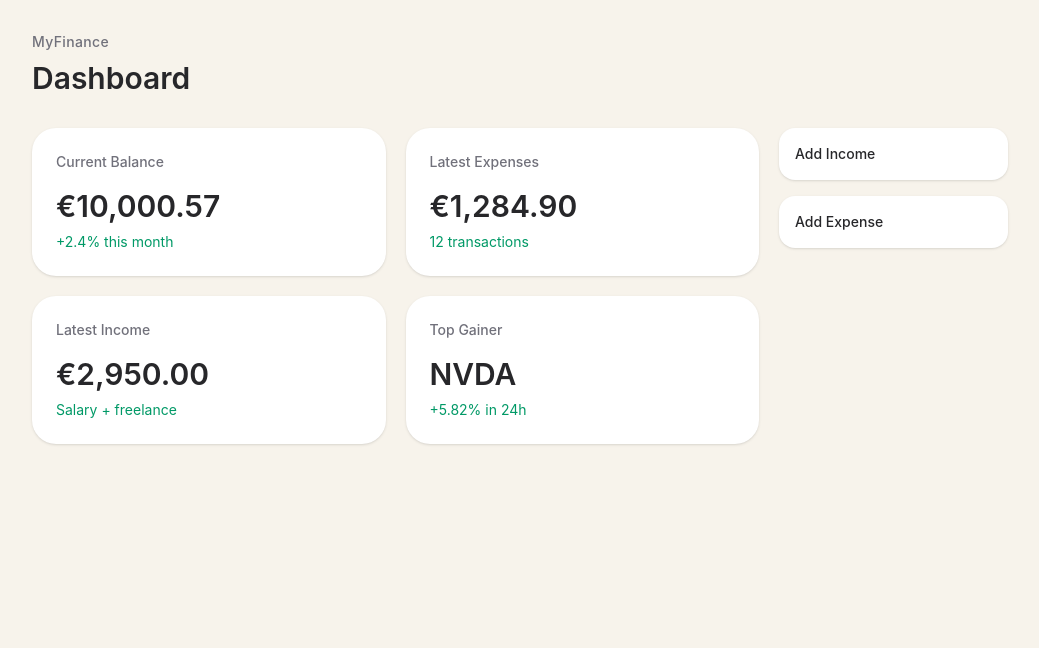
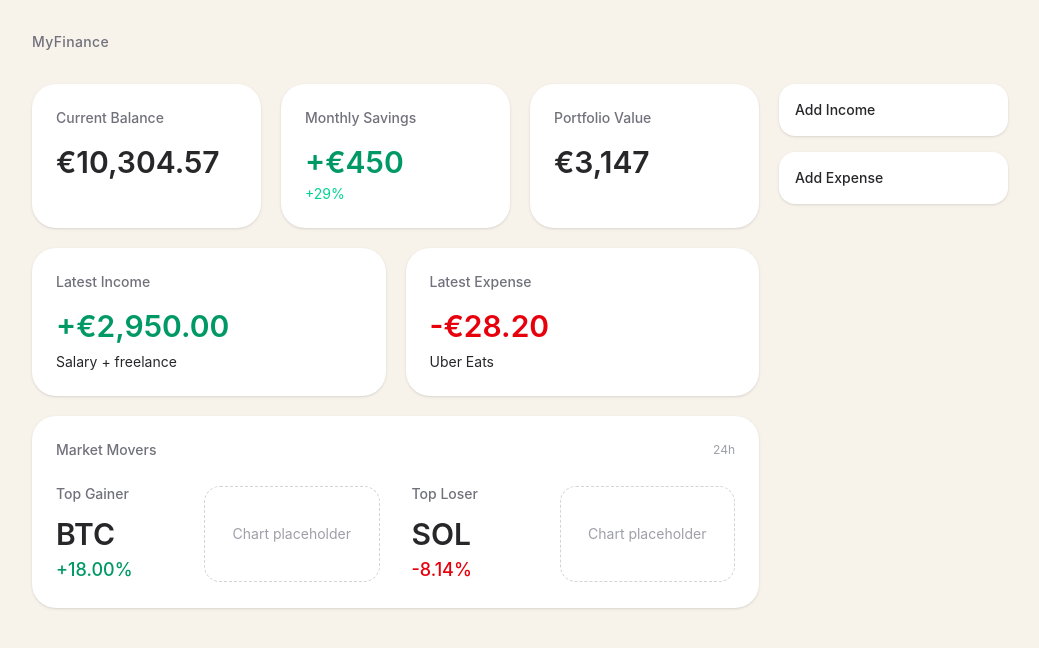
Before and after one commit to PedroM99/finance-dashboard, a React (Vite) app: page / in a window 1280 px wide. Shown: the top 648 px of the page, without its empty margins (120-1159 px from the left). Built offline with nearby package versions, Linux system fonts and the light colour scheme.

Commit message:
Updated dashboard layout

```diff
--- a/src/screens/Dashboard.tsx
+++ b/src/screens/Dashboard.tsx
@@ -6,35 +6,81 @@ export default function Dashboard () {
                     <p className="text-sm font-medium tracking-wide text-zinc-500">
                         MyFinance
                     </p>
-                    <h1 className="mt-2 text-3xl font-semibold">Dashboard</h1>
                 </header>
 
                 <section className="grid grid-cols-12 gap-5">
-                    <div className="col-span-9">
-                        <div className="grid grid-cols-2 gap-5">
+                    <div className="col-span-9 space-y-5">
+
+                        <div className="grid grid-cols-3 gap-5">
                             <article className="rounded-3xl bg-white p-6 shadow-sm hover:-translate-y-0.5 cursor-pointer">
                             <p className="text-sm font-medium text-zinc-500">Current Balance</p>
-                            <h2 className="mt-4 text-3xl font-semibold text-zinc-800">€10,000.57</h2>
-                            <p className="mt-2 text-sm text-emerald-600">+2.4% this month</p>
+                            <h2 className="mt-4 text-3xl font-semibold text-zinc-800">€10,304.57</h2>
                             </article>
 
                             <article className="rounded-3xl bg-white p-6 shadow-sm hover:-translate-y-0.5 cursor-pointer">
-                            <p className="text-sm font-medium text-zinc-500">Latest Expenses</p>
-                            <h2 className="mt-4 text-3xl font-semibold text-zinc-800">€1,284.90</h2>
-                            <p className="mt-2 text-sm text-emerald-600">12 transactions</p>
+                            <p className="text-sm font-medium text-zinc-500">Monthly Savings</p>
+                            <h2 className="mt-4 text-3xl font-semibold text-emerald-600">+€450</h2>
+                            <p className="mt-1 text-sm text-emerald-400">+29%</p>
                             </article>
 
                             <article className="rounded-3xl bg-white p-6 shadow-sm hover:-translate-y-0.5 cursor-pointer">
+                            <p className="text-sm font-medium text-zinc-500">Portfolio Value</p>
+                            <h2 className="mt-4 text-3xl font-semibold text-zinc-800">€3,147</h2>
+                            </article>
+
+                        </div>
+
+                        <div className="grid grid-cols-2 gap-5">
+
+                            <article className="rounded-3xl bg-white p-6 shadow-sm hover:-translate-y-0.5 cursor-pointer">
                             <p className="text-sm font-medium text-zinc-500">Latest Income</p>
-                            <h2 className="mt-4 text-3xl font-semibold text-zinc-800">€2,950.00</h2>
-                            <p className="mt-2 text-sm text-emerald-600">Salary + freelance</p>
+                            <h2 className="mt-4 text-3xl font-semibold text-emerald-600">+€2,950.00</h2>
+                            <p className="mt-2 text-sm text-zinc-800">Salary + freelance</p>
                             </article>
 
                             <article className="rounded-3xl bg-white p-6 shadow-sm hover:-translate-y-0.5 cursor-pointer">
-                            <p className="text-sm font-medium text-zinc-500">Top Gainer</p>
-                            <h2 className="mt-4 text-3xl font-semibold text-zinc-800">NVDA</h2>
-                            <p className="mt-2 text-sm text-emerald-600">+5.82% in 24h</p>
+                            <p className="text-sm font-medium text-zinc-500">Latest Expense</p>
+                            <h2 className="mt-4 text-3xl font-semibold text-red-600">-€28.20</h2>
+                            <p className="mt-2 text-sm text-zinc-800">Uber Eats</p>
                             </article>
+
+                        </div>
+
+                        <div className="grid grid-cols-1 gap-5">
+
+                            <article className="cursor-pointer rounded-3xl bg-white p-6 shadow-sm transition hover:-translate-y-0.5">
+                            <div className="flex items-center justify-between">
+                                <p className="text-sm font-medium text-zinc-500">Market Movers</p>
+                                <p className="text-xs text-zinc-400">24h</p>
+                            </div>
+
+                            <div className="mt-6 grid grid-cols-2 gap-8">
+                                <div className="flex items-center  gap-2">
+                                <div className="min-w-35">
+                                    <p className="text-sm font-medium text-zinc-500">Top Gainer</p>
+                                    <h3 className="mt-3 text-3xl font-semibold text-zinc-800">BTC</h3>
+                                    <p className="mt-1 text-lg font-medium text-emerald-600">+18.00%</p>
+                                </div>
+
+                                <div className="flex h-24 w-full max-w-70 items-center justify-center rounded-2xl border border-dashed border-zinc-300">
+                                    <span className="text-sm text-zinc-400">Chart placeholder</span>
+                                </div>
+                                </div>
+
+                                <div className="flex items-center gap-2">
+                                <div className="min-w-35">
+                                    <p className="text-sm font-medium text-zinc-500">Top Loser</p>
+                                    <h3 className="mt-3 text-3xl font-semibold text-zinc-800">SOL</h3>
+                                    <p className="mt-1 text-lg font-medium text-red-600">-8.14%</p>
+                                </div>
+
+                                <div className="flex h-24 w-full max-w-70 items-center justify-center rounded-2xl border border-dashed border-zinc-300">
+                                    <span className="text-sm text-zinc-400">Chart placeholder</span>
+                                </div>
+                                </div>
+                            </div>
+                            </article>
+
                         </div>
                     </div>
 
```
